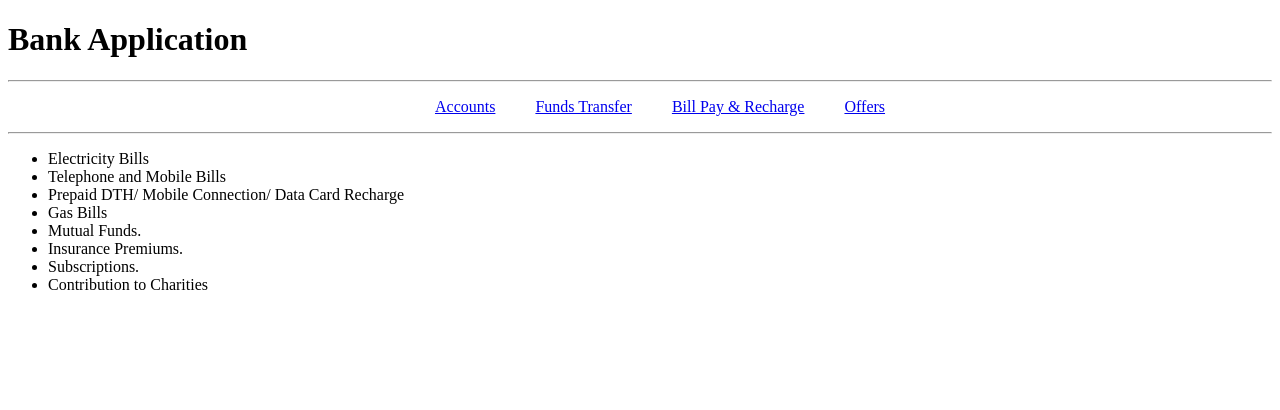
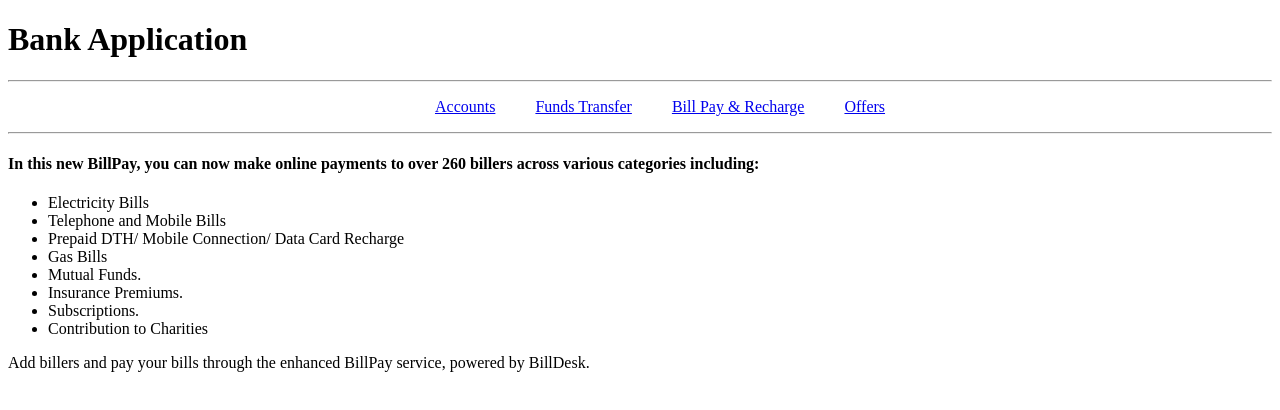
Before and after one commit to prateekinfi/angular-assignments, an Angular app in the folder day7/bank-app/: page /billpayandrecharge in a window 1280 px wide. Shown: the top 410 px of the page. Built offline with nearby package versions, Linux system fonts and the light colour scheme.

Commit message:
day 7 changes

```diff
--- a/day7/bank-app/src/app/bill-pay-and-recharge/bill-pay-and-recharge.component.html
+++ b/day7/bank-app/src/app/bill-pay-and-recharge/bill-pay-and-recharge.component.html
@@ -1,3 +1,6 @@
+<h4>In this new BillPay, you can now make online payments to over 260 billers across various categories including:</h4>
 <ul>
     <li *ngFor="let item of billpayandrechargedata">{{item}}</li>
 </ul>
+
+Add billers and pay your bills through the enhanced BillPay service, powered by BillDesk.
```
